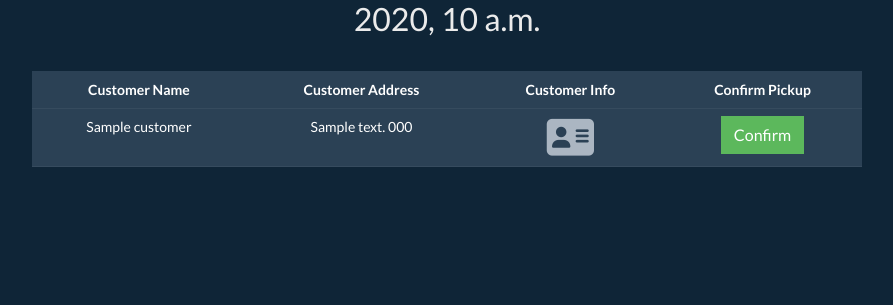
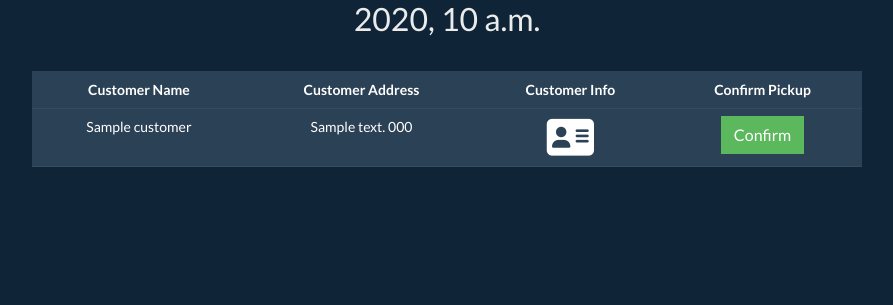
Before and after one commit to DustinFlynn297/TrashCollector, a Django app: template trash_collector/employees/templates/employees/index.html in a window 1280 px wide. Shown: the part 270-575 px from the top of the page, without its empty margins (193-1086 px from the left). Run offline with Django 3.2, Linux system fonts and the light colour scheme; a user stored in the database is signed in; tables that the repository leaves empty hold one stand-in row (values such as "Sample post"); the template is opened without the code that fills it: values that come from a table or form of the project are taken from there, most other values are stand-ins (such as "Sample title", 1, 10 or a date in 2020); parts of the project's set-up code (start-up, migrations or seed data) failed here and were passed over; some libraries are stand-ins or nearby versions.

Commit message:
changed icon color of address card to white

```diff
--- a/trash_collector/employees/templates/employees/filter_by_day.html
+++ b/trash_collector/employees/templates/employees/filter_by_day.html
@@ -44,7 +44,7 @@
       <td>
         <!-- Link to customer info -->
         <a href="{% url 'employees:customer_info' customer.id %}">
-          <i class="fas fa-address-card fa-3x"></i>
+          <i class="fas fa-address-card fa-3x text-white"></i>
         </a>
       </td>
       {% endfor %}
--- a/trash_collector/employees/templates/employees/index.html
+++ b/trash_collector/employees/templates/employees/index.html
@@ -25,7 +25,7 @@ Hello Employee {{ logged_in_employee.name}}! Team Zip-Code: {{logged_in_employee
       <td>
         <!-- Link to customer info -->
         <a href="{% url 'employees:customer_info' customer.id %}">
-          <i class="fas fa-address-card fa-3x text-light"></i>
+          <i class="fas fa-address-card fa-3x text-white"></i>
         </a>
       </td>
       <td>
```
